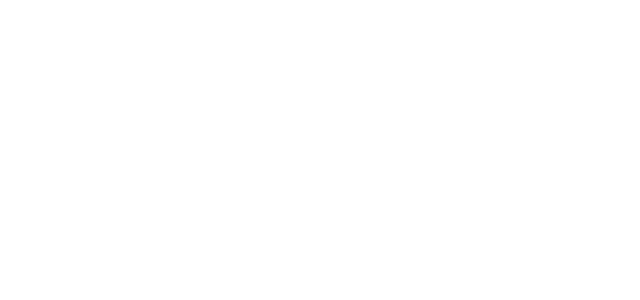
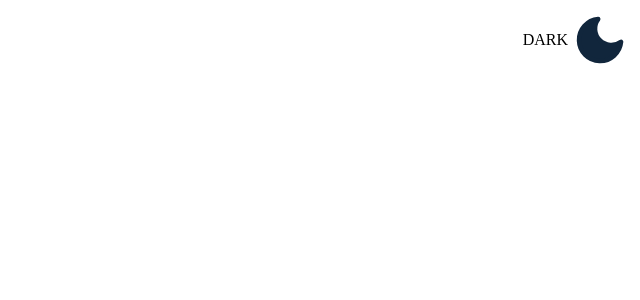
Before and after one commit to Kanybek-Tolegen-0/tech-review-task, a React app: page / in a window 1280 px wide. Shown: the top 300 px of the page, without its empty margins (640-1280 px from the left). Built offline with nearby package versions, Linux system fonts and the light colour scheme.

Commit message:
refactor: refactor theme button

```diff
--- a/src/components/theme-button/index.tsx
+++ b/src/components/theme-button/index.tsx
@@ -7,8 +7,17 @@
     const theme = useContext(themeContext)
 
     return (
-        <button className="theme-button" onClick={toggleTheme}>
-            {theme.isDark ? <MoonIcon /> : <SunIcon />}
-        </button>
+        <div className="theme">
+            <span
+                className={
+                    theme.isDark ? 'theme__text-light' : 'theme_text-dark'
+                }
+            >
+                {theme.isDark ? 'LIGHT' : 'DARK'}
+            </span>
+            <button className="theme__button" onClick={toggleTheme}>
+                {theme.isDark ? <SunIcon /> : <MoonIcon />}
+            </button>
+        </div>
     )
 }
--- a/src/components/theme-button/style.scss
+++ b/src/components/theme-button/style.scss
@@ -1,4 +1,10 @@
-.theme-button {
+@import './../../../assets/mixins';
+@import './../../../assets/colors';
+
+.theme {
+    @include flex(end, center);
+
+    &__button {
         background: none;
         border: none;
         width: 64px;
@@ -6,4 +12,14 @@
         display: flex;
         justify-content: center;
         align-items: center;
+        cursor: pointer;
     }
+
+    &__text-dark {
+        color: $deep-navy;
+    }
+
+    &__text-light {
+        color: $white;
+    }
+}
```
Lines whose indentation alone changed are shown as unchanged.
